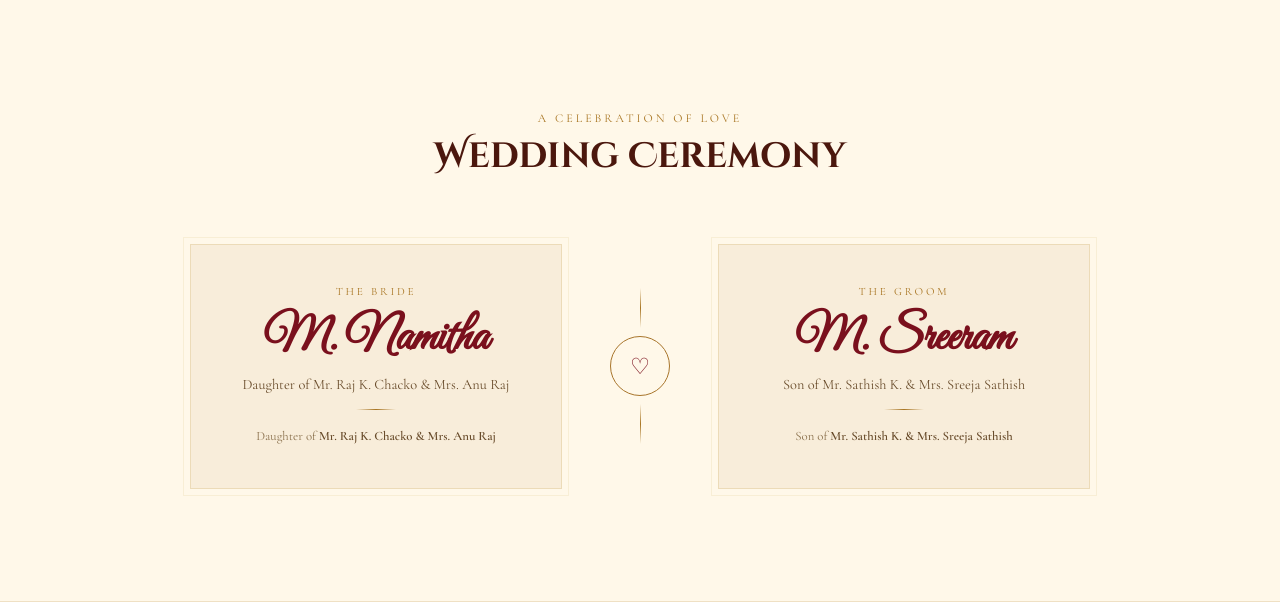
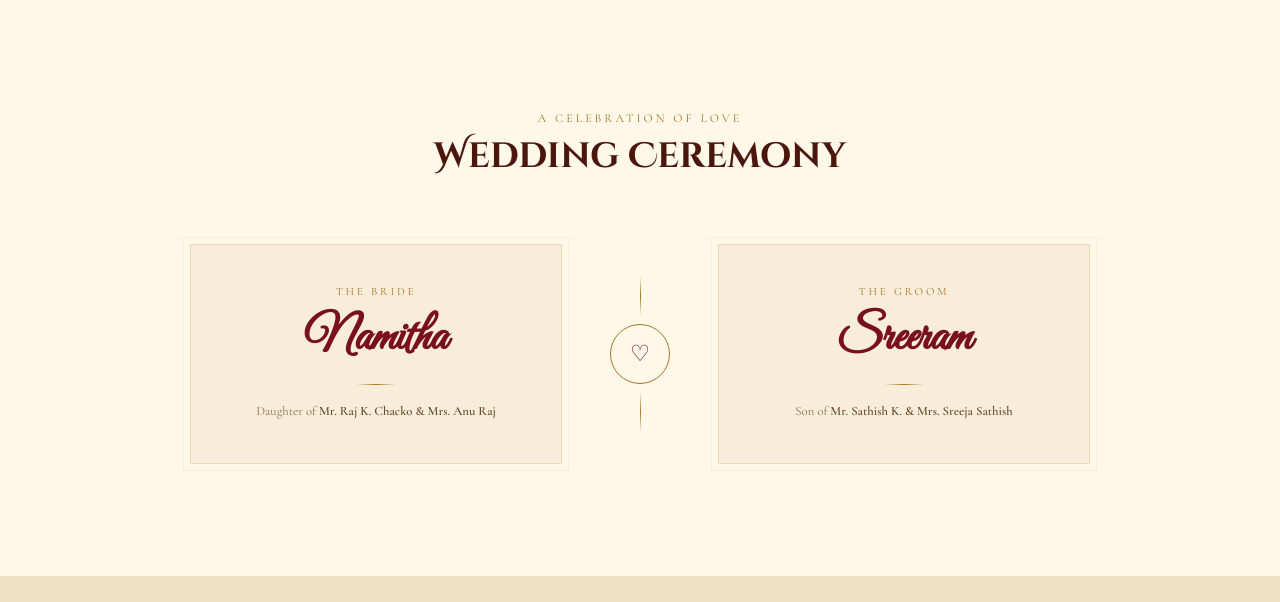
Before and after one commit to Alpha-Air-Conditioning/n-s_invitation, a Django app: page / in a window 1280 px wide. Shown: the part 1260-1862 px from the top of the page. Run offline with Django 5.2, Linux system fonts and the light colour scheme.

Commit message:
Remove M. initial from Namitha and Sreeram

```diff
--- a/wedding/templates/wedding/invitation.html
+++ b/wedding/templates/wedding/invitation.html
@@ -625,8 +625,7 @@
   <div class="couple-grid fade-in">
     <div class="couple-card">
       <p class="couple-role">The Bride</p>
-      <h3 class="couple-name">M. Namitha</h3>
-      <p class="couple-qual">Daughter of Mr. Raj K. Chacko &amp; Mrs. Anu Raj</p>
+      <h3 class="couple-name">Namitha</h3>
       <div style="width:40px;height:1px;background:linear-gradient(to right,transparent,var(--gold),transparent);margin:1rem auto;"></div>
       <p class="couple-parents">
         Daughter of <strong>Mr. Raj K. Chacko &amp; Mrs. Anu Raj</strong>
@@ -641,8 +640,7 @@
 
     <div class="couple-card">
       <p class="couple-role">The Groom</p>
-      <h3 class="couple-name">M. Sreeram</h3>
-      <p class="couple-qual">Son of Mr. Sathish K. &amp; Mrs. Sreeja Sathish</p>
+      <h3 class="couple-name">Sreeram</h3>
       <div style="width:40px;height:1px;background:linear-gradient(to right,transparent,var(--gold),transparent);margin:1rem auto;"></div>
       <p class="couple-parents">
         Son of <strong>Mr. Sathish K. &amp; Mrs. Sreeja Sathish</strong>
```
